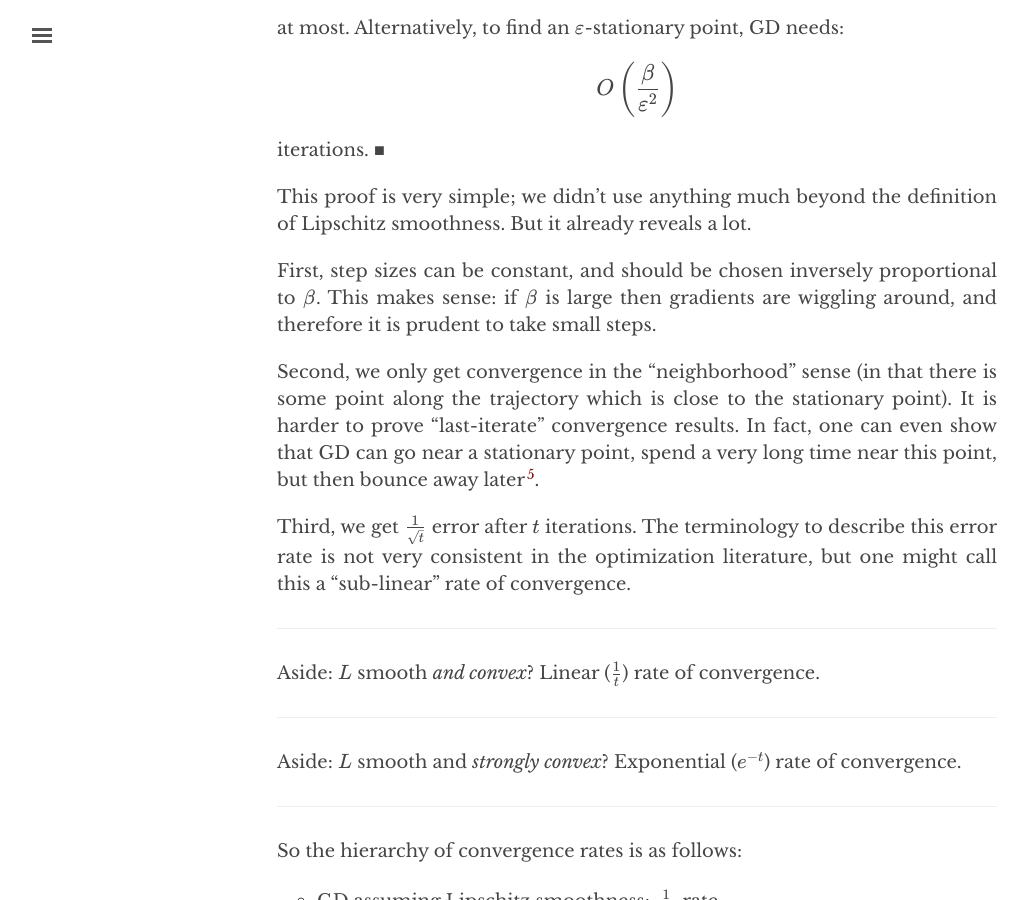
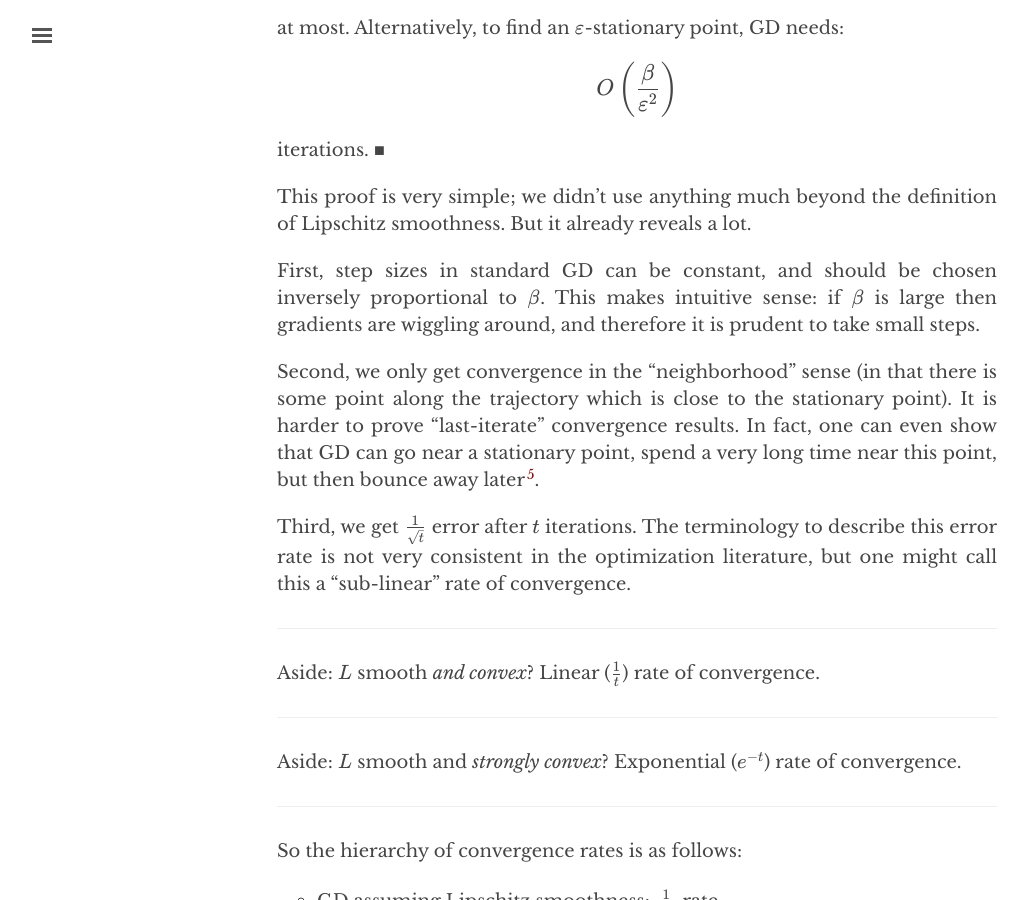
Before and after one commit to chinmayhegde/fodl, a Jekyll site: the page built from _posts/2022-01-15-optimization01.md, in a window 1280 px wide and 900 px high, scrolled down 6184 px. Shown: the whole window, without its empty margins (3-1031 px from the left). Built offline with Jekyll 4.4.1, drawn with Linux system fonts in a browser that asks for light colours; nearby versions of some CDN libraries.

Commit message:
Update 2022-01-15-optimization01.md

```diff
--- a/_posts/2022-01-15-optimization01.md
+++ b/_posts/2022-01-15-optimization01.md
@@ -206,7 +206,7 @@ We are now ready to prove our first result.
 
 This proof is very simple; we didn't use anything much beyond the definition of Lipschitz smoothness. But it already reveals a lot.
 
-First, step sizes can be constant, and should be chosen inversely proportional to $\beta$. This makes sense: if $\beta$ is large then gradients are wiggling around, and therefore it is prudent to take small steps.
+First, step sizes in standard GD can be constant, and should be chosen inversely proportional to $\beta$. This makes intuitive sense: if $\beta$ is large then gradients are wiggling around, and therefore it is prudent to take small steps.
 
 Second, we only get convergence in the "neighborhood" sense (in that there is some point along the trajectory which is close to the stationary point). It is harder to prove "last-iterate" convergence results. In fact, one can even show that GD can go near a stationary point, spend a very long time near this point, but then bounce away later[^leegd].
 
```
